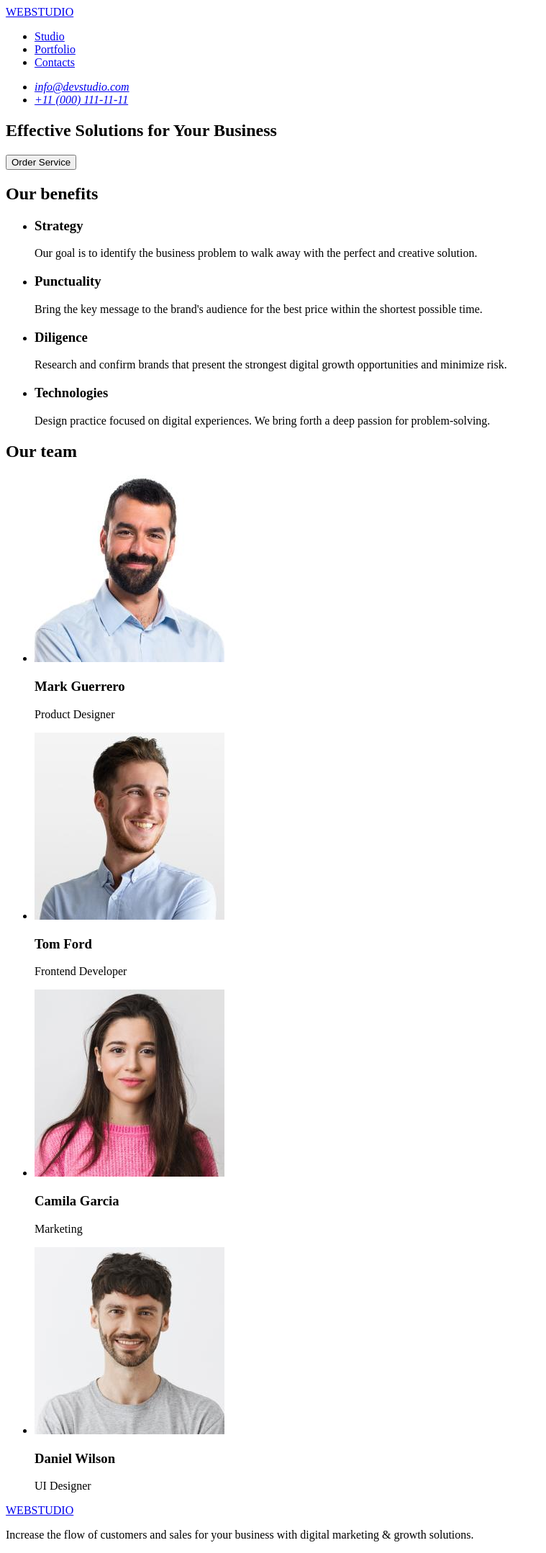
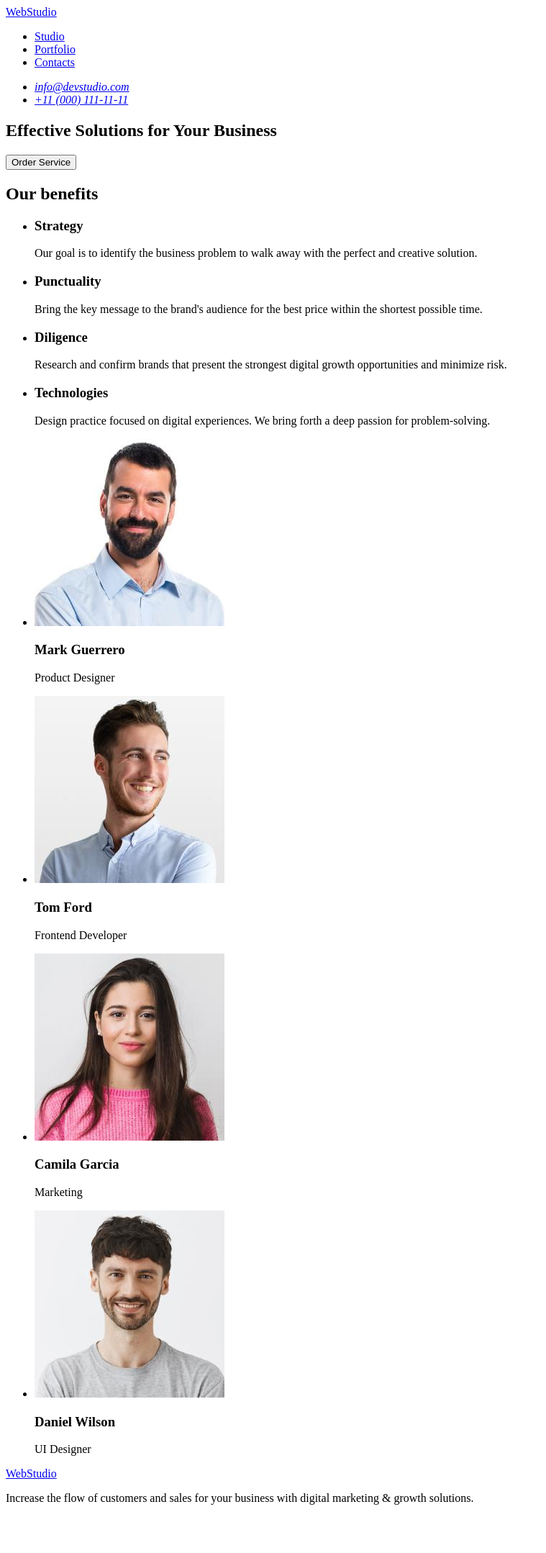
Before and after one commit to OksanaZhoha/goit-markup-hw-01, a plain HTML site: page index.html in a window 1280 px wide. Shown: the whole page at 72% size, without its empty margins (0-759 px from the left). After the commit the page ends 2107 px from the top, so only its background shows below. Drawn offline with Linux system fonts and the light colour scheme.

Commit message:
update index.html

```diff
--- a/index.html
+++ b/index.html
@@ -9,19 +9,19 @@
     <!--Page header-->
     <header>
         <nav>
-            <a href="./index.html">WEBSTUDIO</a>
+            <a href="./index.html">WebStudio</a>
             <ul>
                 <li><a href="./index.html">Studio</a></li>
                 <li><a href="#">Portfolio</a></li>
                 <li><a href="#">Contacts</a></li>
             </ul>
-            <address>
+        </nav>
+        <address>
                 <ul>
                     <li><a href="mailto:info@devstudio.com">info@devstudio.com</a></li>
                     <li><a href="tel:+110001111111">+11 (000) 111-11-11</a></li>
                 </ul>
-            </address>
-        </nav>
+        </address>
     </header>
 
     <!--Main content-->
@@ -66,7 +66,7 @@
 
         <!--Our team-->
         <section>
-            <h2>Our team</h2>
+
             <ul>
                 <li>
                     <img
@@ -114,7 +114,7 @@
 
     <!--Page footer-->
     <footer>
-        <a href="./index.html">WEBSTUDIO</a>
+        <a href="./index.html">WebStudio</a>
         <p>
             Increase the flow of customers and sales for your business with digital marketing & growth solutions.
         </p>
```
